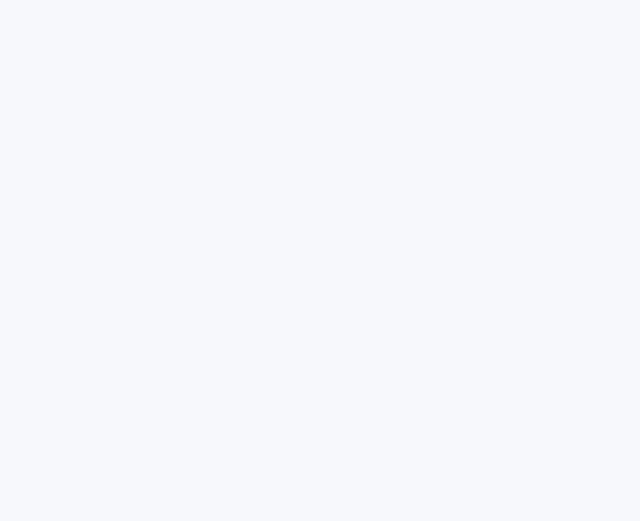
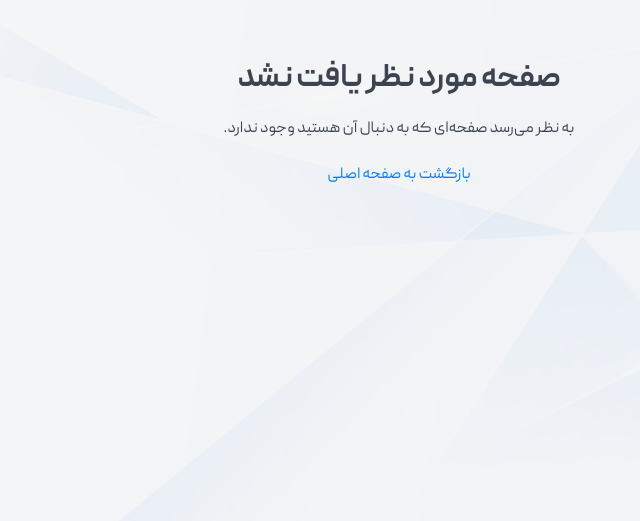
Before and after one commit to nimayaghouti/part-bank-vue, a Vue app: page /create-account in a window 1280 px wide. Before the commit this address had no page. Shown: the part 279-800 px from the top of the page, without its empty margins (312-952 px from the left). Built offline with nearby package versions, Linux system fonts and the light colour scheme.

Commit message:
feat: add the error page for handling the invalid paths

```diff
--- a/src/router/index.js
+++ b/src/router/index.js
@@ -53,6 +53,14 @@ const routes = [
       prevButtonText: 'قبلی',
       nextButtonText: 'افتتاح حساب'
     }
+  },
+  {
+    path: '/:pathMatch(.*)*',
+    name: 'NotFound',
+    component: () => import('@/views/ErrorView.vue'),
+    meta: {
+      layout: 'LoginLayout'
+    }
   }
 ]
 
--- /dev/null
+++ b/src/views/ErrorView.vue
@@ -0,0 +1,31 @@
+<template>
+  <div class="not-found">
+    <h1 class="not-found__title">صفحه مورد نظر یافت نشد</h1>
+    <p class="not-found__description">به نظر می‌رسد صفحه‌ای که به دنبال آن هستید وجود ندارد.</p>
+    <router-link to="/" class="not-found__link">بازگشت به صفحه اصلی</router-link>
+  </div>
+</template>
+
+<style lang="scss">
+.not-found {
+  text-align: center;
+  padding: 2rem;
+
+  &__title {
+    font-size: 2rem;
+    margin-bottom: 1rem;
+  }
+
+  &__description {
+    margin-bottom: 1.5rem;
+  }
+
+  &__link {
+    color: #007bff;
+    text-decoration: none;
+    &:hover {
+      text-decoration: underline;
+    }
+  }
+}
+</style>
```
